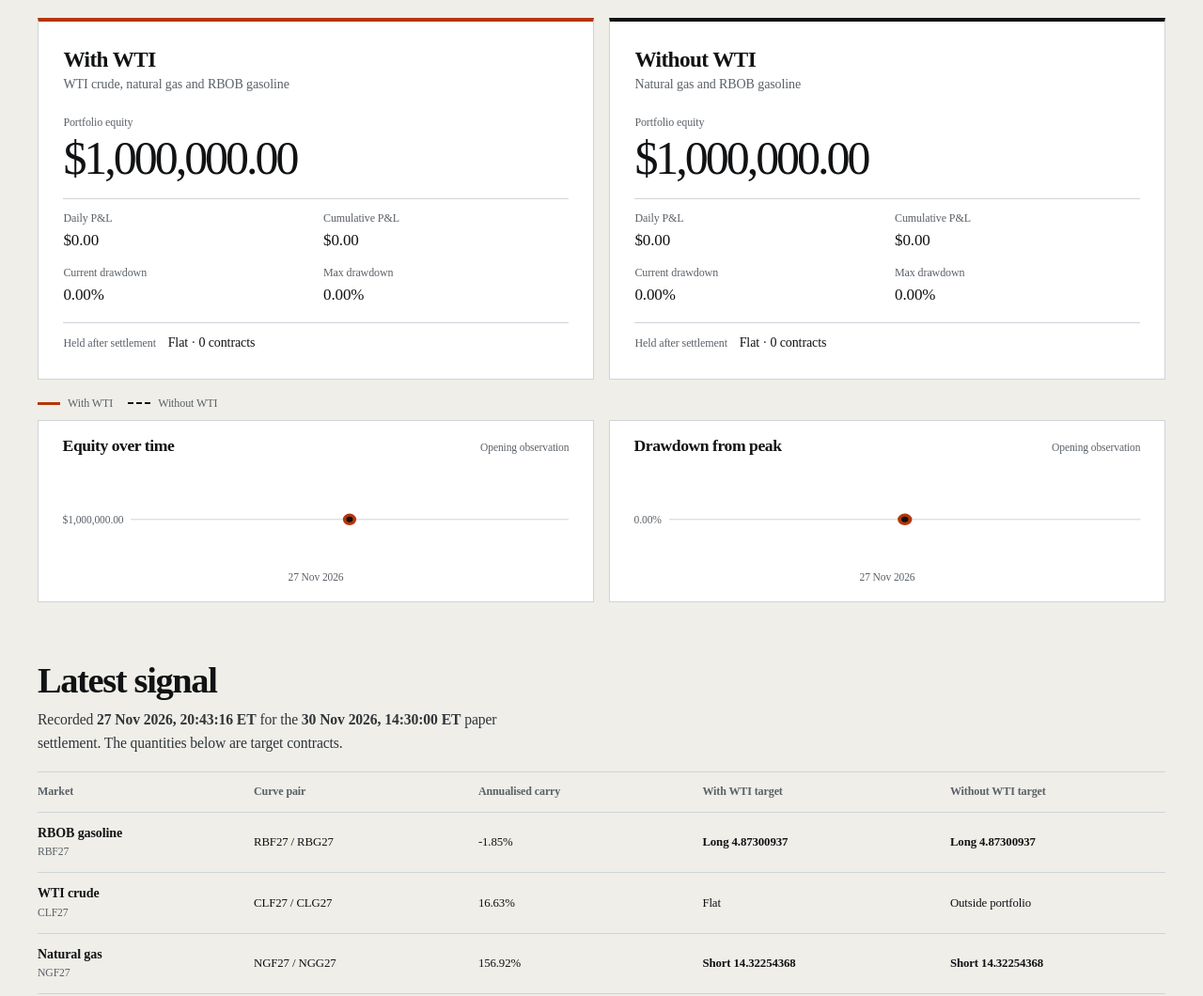
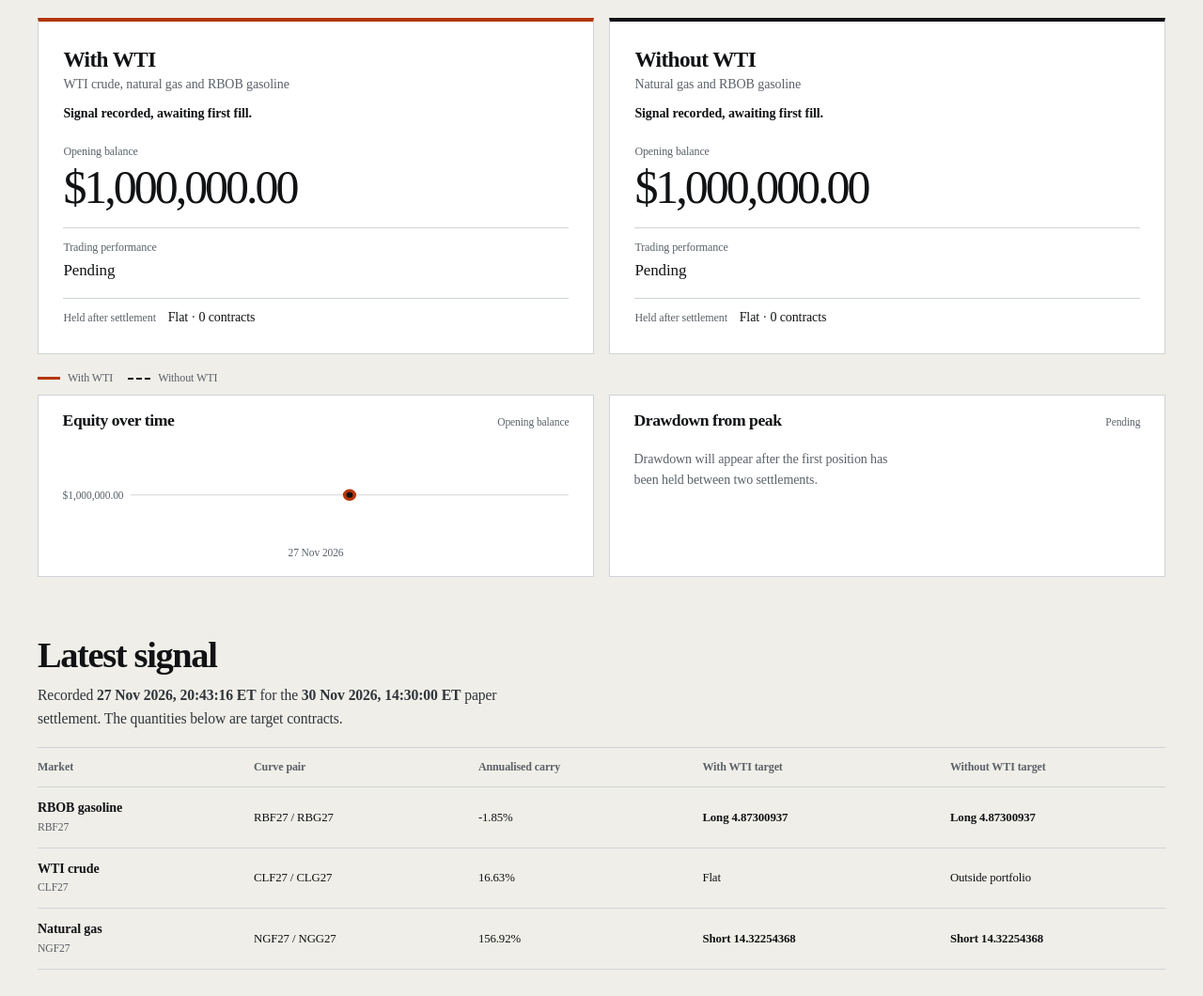
Before and after one commit to jamessahota/jamessahota.github.io, an Astro site: page /projects/ai-commodities-research/reverse-carry in a window 1280 px wide. Shown: the part 576-1636 px from the top of the page at 94% size. Built offline with nearby package versions, Linux system fonts and the light colour scheme; Astro itself is replaced by a stand-in of ours; some packages are replaced by stand-ins of ours.

Commit message:
Show reverse-carry performance as pending until the first holding result

```diff
--- a/src/components/ReverseCarryChart.astro
+++ b/src/components/ReverseCarryChart.astro
@@ -1,41 +1,66 @@
 ---
-import { books, day, percent, usd, type Session } from '../lib/reverse-carry';
-interface Props { sessions: Session[]; metric: 'equity_usd' | 'drawdown_pct'; title: string; }
-const { sessions, metric, title } = Astro.props;
-const start = sessions[0];
-const end = sessions[sessions.length - 1];
-const values = sessions.flatMap(s => books.map(b => Number(s.books[b.id][metric])));
+import { books, day, percent, usd, type Book, type Session } from '../lib/reverse-carry';
+interface Props {
+  sessions: Session[];
+  metric: 'equity_usd' | 'drawdown_pct';
+  title: string;
+  firstResults: Record<Book, number>;
+}
+const { sessions, metric, title, firstResults } = Astro.props;
+const format = metric === 'equity_usd' ? usd : percent;
+const traces = books.map(book => {
+  const first = metric === 'equity_usd' ? 0 : firstResults[book.id];
+  const values = sessions.slice(first).map(s => Number(s.books[book.id][metric]));
+  return { ...book, first, values };
+});
+const first = Math.min(...traces.map(t => t.first));
+const dates = sessions.slice(first);
+function plot() {
+  if (!dates.length) return null;
+  const values = traces.flatMap(t => t.values);
   const low = Math.min(...values);
   const high = Math.max(...values);
-const flat = high === low;
-const format = metric === 'equity_usd' ? usd : percent;
-const x = (i: number) => sessions.length === 1 ? 205 : 9 + (i / (sessions.length - 1)) * 392;
-const y = (n: number) => flat ? 49 : 88 - (n - low) / (high - low) * 78;
-const series = books.map(b => {
-  const points = sessions.map((s, i) => [x(i), y(Number(s.books[b.id][metric]))]);
-  return { id: b.id, points: points.map(p => p.join(',')).join(' '), last: points[points.length - 1] };
+  const x = (i: number) => dates.length === 1 ? 205 : 9 + (i / (dates.length - 1)) * 392;
+  const y = (n: number) => low === high ? 49 : 88 - (n - low) / (high - low) * 78;
+  const series = traces.map(t => {
+    const points = t.values.map((v, i) => [x(t.first - first + i), y(v)]);
+    return { id: t.id, points, last: points.at(-1) };
   });
-const overlap = sessions.every(s => Number(s.books.with_wti[metric]) === Number(s.books.without_wti[metric]));
-const desc = books.map(b => b.name + ' ' + format(end.books[b.id][metric])).join('. ');
+  const description = traces.map(t => {
+    const last = t.values.at(-1);
+    return t.name + ' ' + (last === undefined ? 'pending' : format(last));
+  }).join('. ');
+  const [a, b] = traces;
+  const overlap = a.first === b.first && a.values.every((v, i) => v === b.values[i]);
+  const pending = traces.find(t => !t.values.length);
+  let caption = overlap ? 'Both portfolios coincide' : 'By settlement session';
+  if (pending) caption = pending.name + ' pending';
+  else if (dates.length === 1 && metric === 'equity_usd') caption = 'Opening balance';
+  return { low, high, flat: low === high, series, description, caption };
+}
+const chart = plot();
 ---
 <figure class="plot">
-  <figcaption><h3>{title}</h3><span>{sessions.length === 1 ? 'Opening observation' : overlap ? 'Both portfolios coincide' : 'By settlement session'}</span></figcaption>
-  <div class="chart" role="img" aria-label={title + ' from ' + day(start.session) + ' to ' + day(end.session) + '. ' + desc + '. Exact values in the daily ledger.'}>
-    <div class:list={['scale', { flat }]}><span>{format(high)}</span>{!flat && <span>{format(low)}</span>}</div>
+  <figcaption><h3>{title}</h3><span>{chart?.caption ?? 'Pending'}</span></figcaption>
+  {chart ? <>
+    <div class="chart" role="img" aria-label={title + ' from ' + day(dates[0].session) + ' to ' + day(dates[dates.length - 1].session) + '. ' + chart.description + '. Exact values in the daily ledger.'}>
+      <div class:list={['scale', { flat: chart.flat }]}><span>{format(chart.high)}</span>{!chart.flat && <span>{format(chart.low)}</span>}</div>
       <svg viewBox="0 0 410 98" preserveAspectRatio="none" aria-hidden="true" focusable="false">
-      {(flat ? [49] : [10, 49, 88]).map(row => <line x1="0" x2="410" y1={row} y2={row} class="grid" />)}
-      {series.map((s,i) => <g class={s.id}>
-        {sessions.length > 1 && <polyline points={s.points} fill="none" vector-effect="non-scaling-stroke" />}
+        {(chart.flat ? [49] : [10, 49, 88]).map(row => <line x1="0" x2="410" y1={row} y2={row} class="grid" />)}
+        {chart.series.map((s,i) => s.last && <g class={s.id}>
+          {s.points.length > 1 && <polyline points={s.points.map(p => p.join(',')).join(' ')} fill="none" vector-effect="non-scaling-stroke" />}
           <circle cx={s.last[0]} cy={s.last[1]} r={i === 0 ? 4.5 : 2.3} />
         </g>)}
       </svg>
     </div>
-  <div class:list={['xaxis', { single: sessions.length === 1 }]}><span>{day(start.session)}</span>{sessions.length > 1 && <span>{day(end.session)}</span>}</div>
+    <div class:list={['xaxis', { single: dates.length === 1 }]}><span>{day(dates[0].session)}</span>{dates.length > 1 && <span>{day(dates[dates.length - 1].session)}</span>}</div>
+  </> : <p class="pending">Drawdown will appear after the first position has been held between two settlements.</p>}
 </figure>
 <style>
   .plot { min-width:0; padding:1rem clamp(1rem,2vw,1.6rem); border:1px solid var(--line); background:var(--surface); }
   figcaption { display:flex; flex-wrap:wrap; gap:.3rem .75rem; align-items:baseline; justify-content:space-between; }
   h3 { font-size:1.1rem; } figcaption span, .xaxis, .scale { font-size:.72rem; color:var(--muted); }
+  .pending { margin:1.2rem 0; max-width:42ch; color:var(--muted); font-size:var(--text-sm); }
   .chart { display:grid; grid-template-columns:auto minmax(0,1fr); gap:.5rem; margin-top:1.2rem; }
   .scale { display:flex; flex-direction:column; justify-content:space-between; padding:.17rem 0; font-family:var(--mono); }
   .scale.flat { justify-content:center; }
--- a/src/lib/reverse-carry.ts
+++ b/src/lib/reverse-carry.ts
@@ -53,6 +53,27 @@ export interface TrackRecord {
   sessions: Session[];
 }
 
+const hasPosition = (positions: Positions) => Object.values(positions).some(qty => Number(qty) !== 0);
+
+export function firstResultIndices(sessions: Session[]): Record<Book, number> {
+  function firstResult(book: Book) {
+    // A settlement fill can first earn P&L at the following settlement.
+    const heldAt = sessions.findIndex(s => hasPosition(s.books[book].positions));
+    return heldAt >= 0 && heldAt + 1 < sessions.length ? heldAt + 1 : Infinity;
+  }
+  return { with_wti: firstResult('with_wti'), without_wti: firstResult('without_wti') };
+}
+
+export function paperStatus(session: Session, book: Book, hasResult: boolean): string | null {
+  if (hasResult) return null;
+  if (hasPosition(session.books[book].positions)) return 'First fill recorded, awaiting first result.';
+  const target = session.signal.books[book];
+  if (session.signal.status === 'recorded' && target && hasPosition(target.positions)) {
+    return 'Signal recorded, awaiting first fill.';
+  }
+  return 'Awaiting first position.';
+}
+
 const dates = new Intl.DateTimeFormat('en-GB', { dateStyle: 'medium', timeZone: 'UTC' });
 const times = new Intl.DateTimeFormat('en-GB', {
   day: 'numeric', month: 'short', year: 'numeric',
--- a/src/pages/projects/ai-commodities-research/reverse-carry/index.astro
+++ b/src/pages/projects/ai-commodities-research/reverse-carry/index.astro
@@ -4,7 +4,7 @@ import { resolve } from 'node:path';
 import BaseLayout from '../../../../layouts/BaseLayout.astro';
 import Icon from '../../../../components/Icon.astro';
 import ReverseCarryChart from '../../../../components/ReverseCarryChart.astro';
-import { books, markets, day, timestamp, usd, percent, quantity, direction, type TrackRecord } from '../../../../lib/reverse-carry';
+import { books, markets, day, timestamp, usd, percent, quantity, direction, firstResultIndices, paperStatus, type TrackRecord } from '../../../../lib/reverse-carry';
 
 const dataPath = '/data/reverse-carry/track-record.json';
 const feed: TrackRecord = JSON.parse(await readFile(resolve('public', dataPath.slice(1)), 'utf8'));
@@ -13,6 +13,8 @@ if (feed.schema !== 'reverse-carry-public-v1' || !latest || latest.session !== f
   throw new Error('Missing or inconsistent reverse-carry paper record.');
 }
 const history = [...feed.sessions].reverse();
+const firstResults = firstResultIndices(feed.sessions);
+const latestIndex = feed.sessions.length - 1;
 const signal = latest.signal;
 const description = 'Follow two forward-tested energy futures portfolios with and without WTI. Compare timestamped signals, paper fills, daily P&L and drawdowns.';
 const sections = [['portfolios','Portfolios'], ['latest-signal','Latest signal'], ['journal','Daily ledger'], ['method','Trading rule']];
@@ -44,14 +46,18 @@ const sections = [['portfolios','Portfolios'], ['latest-signal','Latest signal']
       <div class="book-grid">
         {books.map((book,i) => {
           const a = latest.books[book.id];
+          const status = paperStatus(latest, book.id, latestIndex >= firstResults[book.id]);
           return <section class:list={['book', { 'book--second': i === 1 }]} aria-labelledby={'name-' + book.id}>
             <h3 id={'name-' + book.id}>{book.name}</h3><p class="universe">{book.markets}</p>
+            {status && <p class="paper-status">{status}</p>}
             <dl class="metrics">
-              <div class="equity"><dt>Portfolio equity</dt><dd>{usd(a.equity_usd)}</dd></div>
-              <div><dt>Daily P&amp;L</dt><dd>{usd(a.daily_pnl_usd)}</dd></div>
-              <div><dt>Cumulative P&amp;L</dt><dd>{usd(a.cumulative_pnl_usd)}</dd></div>
-              <div><dt>Current drawdown</dt><dd>{percent(a.drawdown_pct)}</dd></div>
-              <div><dt>Max drawdown</dt><dd>{percent(a.max_drawdown_pct)}</dd></div>
+              <div class="equity"><dt>{latestIndex === 0 ? 'Opening balance' : 'Portfolio equity'}</dt><dd>{usd(a.equity_usd)}</dd></div>
+              {status ? <div class="pending-performance"><dt>Trading performance</dt><dd>Pending</dd></div> : <>
+                <div><dt>Daily P&amp;L</dt><dd>{usd(a.daily_pnl_usd)}</dd></div>
+                <div><dt>Cumulative P&amp;L</dt><dd>{usd(a.cumulative_pnl_usd)}</dd></div>
+                <div><dt>Current drawdown</dt><dd>{percent(a.drawdown_pct)}</dd></div>
+                <div><dt>Max drawdown</dt><dd>{percent(a.max_drawdown_pct)}</dd></div>
+              </>}
             </dl>
             <div class="holdings">
               <strong>Held after settlement</strong>
@@ -62,8 +68,8 @@ const sections = [['portfolios','Portfolios'], ['latest-signal','Latest signal']
       </div>
       <div class="legend"><span><i></i>With WTI</span><span><i></i>Without WTI</span></div>
       <div class="plots">
-        <ReverseCarryChart title="Equity over time" metric="equity_usd" sessions={feed.sessions} />
-        <ReverseCarryChart title="Drawdown from peak" metric="drawdown_pct" sessions={feed.sessions} />
+        <ReverseCarryChart title="Equity over time" metric="equity_usd" sessions={feed.sessions} firstResults={firstResults} />
+        <ReverseCarryChart title="Drawdown from peak" metric="drawdown_pct" sessions={feed.sessions} firstResults={firstResults} />
       </div>
     </section>
     <section id="latest-signal" class="block" aria-labelledby="signal-heading">
@@ -91,15 +97,29 @@ const sections = [['portfolios','Portfolios'], ['latest-signal','Latest signal']
       <div class="section-line"><h2 id="journal-heading">Daily ledger</h2><a href={dataPath} download class="arrow-link">Download record (JSON)<Icon name="download" /></a></div>
       <p class="context">Select a settlement date to see the day’s results, paper fills and targets for the next session. All timestamps use New York time.</p>
       <div class="sessions">
-        {history.map((s,index) => <details open={index === 0} id={'session-' + s.session}>
-          <summary><strong><time datetime={s.session}>{day(s.session)}</time></strong><span>{s.books.with_wti.trades.length + s.books.without_wti.trades.length} paper fills across both books</span></summary>
+        {history.map((s,index) => {
+          const sessionIndex = latestIndex - index;
+          const rows = books.map(({id, name}) => ({
+            id, name, account: s.books[id], status: paperStatus(s, id, sessionIndex >= firstResults[id]),
+          }));
+          const fills = rows.reduce((sum, row) => sum + row.account.trades.length, 0);
+          const sharedStatus = rows[0].status === rows[1].status ? rows[0].status : null;
+          return <details open={index === 0} id={'session-' + s.session}>
+          <summary><strong><time datetime={s.session}>{day(s.session)}</time></strong><span>{sharedStatus ?? (fills + (fills === 1 ? ' paper fill' : ' paper fills') + ' across both books')}</span></summary>
           <div class="session-body">
-            <h3>Daily results</h3>
-            <div class="table-scroll" tabindex="0" role="region" aria-label={'Daily results on ' + s.session}>
+            <h3>Balances and trading performance</h3>
+            <div class="table-scroll" tabindex="0" role="region" aria-label={'Balances and trading performance on ' + s.session}>
               <table>
                 <caption class="visually-hidden">Dollar results and percentage drawdowns on {day(s.session)}</caption>
                 <thead><tr><th scope="col">Portfolio</th><th scope="col">Daily P&amp;L</th><th scope="col">Cumulative P&amp;L</th><th scope="col">Equity</th><th scope="col">Drawdown</th><th scope="col">Max drawdown</th></tr></thead>
-                <tbody>{books.map(b => { const a = s.books[b.id]; return <tr><th scope="row">{b.name}</th><td>{usd(a.daily_pnl_usd)}</td><td>{usd(a.cumulative_pnl_usd)}</td><td>{usd(a.equity_usd)}</td><td>{percent(a.drawdown_pct)}</td><td>{percent(a.max_drawdown_pct)}</td></tr>; })}</tbody>
+                <tbody>{rows.map(({name, account, status}) => <tr>
+                  <th scope="row">{name}{status && <small>{status}</small>}</th>
+                  <td>{status ? 'Pending' : usd(account.daily_pnl_usd)}</td>
+                  <td>{status ? 'Pending' : usd(account.cumulative_pnl_usd)}</td>
+                  <td>{usd(account.equity_usd)}</td>
+                  <td>{status ? 'Pending' : percent(account.drawdown_pct)}</td>
+                  <td>{status ? 'Pending' : percent(account.max_drawdown_pct)}</td>
+                </tr>)}</tbody>
               </table>
             </div>
             <div class="session-columns">
@@ -122,7 +142,7 @@ const sections = [['portfolios','Portfolios'], ['latest-signal','Latest signal']
               </div>
             </div>
           </div>
-        </details>)}
+        </details>; })}
       </div>
     </section>
 
@@ -163,6 +183,8 @@ const sections = [['portfolios','Portfolios'], ['latest-signal','Latest signal']
   .book--second { border-top-color:var(--ink); }
   .book h3 { font-size:1.45rem; }
   .universe { color:var(--muted); font-size:var(--text-sm); margin-top:.2rem; min-height:1.35em; }
+  .paper-status { margin-top:.55rem; font-size:var(--text-sm); font-weight:550; }
+  .pending-performance { grid-column:span 2; }
   .metrics { display:grid; grid-template-columns:repeat(2,minmax(0,1fr)); gap:.7rem 1rem; margin-top:1.2rem; }
   .metrics .equity { grid-column:span 2; padding-bottom:.85rem; border-bottom:1px solid var(--line); }
   .metrics dt,.holdings strong,.legend,.source-bar,.subtext { color:var(--muted); font-size:var(--text-xs); }
```
Also changed, not shown: tests/reverse-carry.test.mjs (+59 -0 lines). Lines whose indentation alone changed are shown as unchanged.
